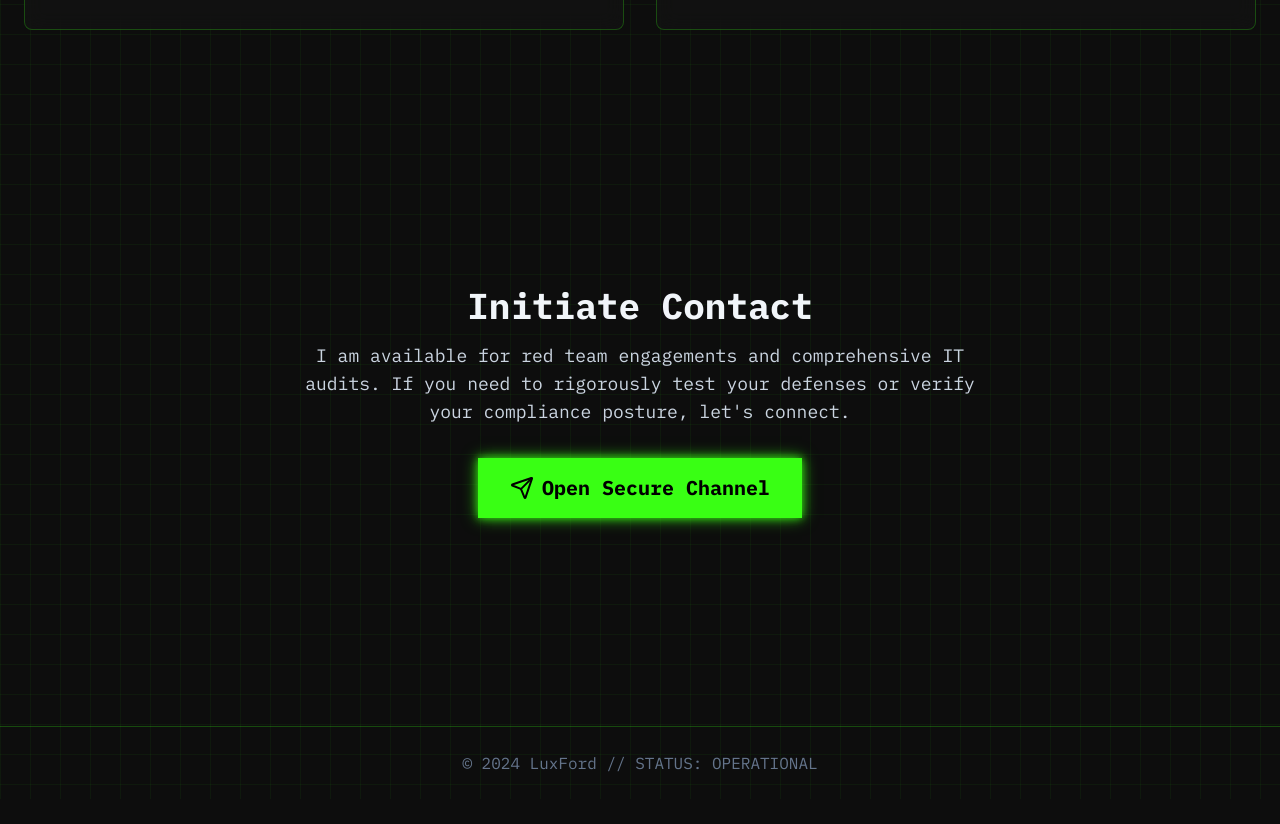
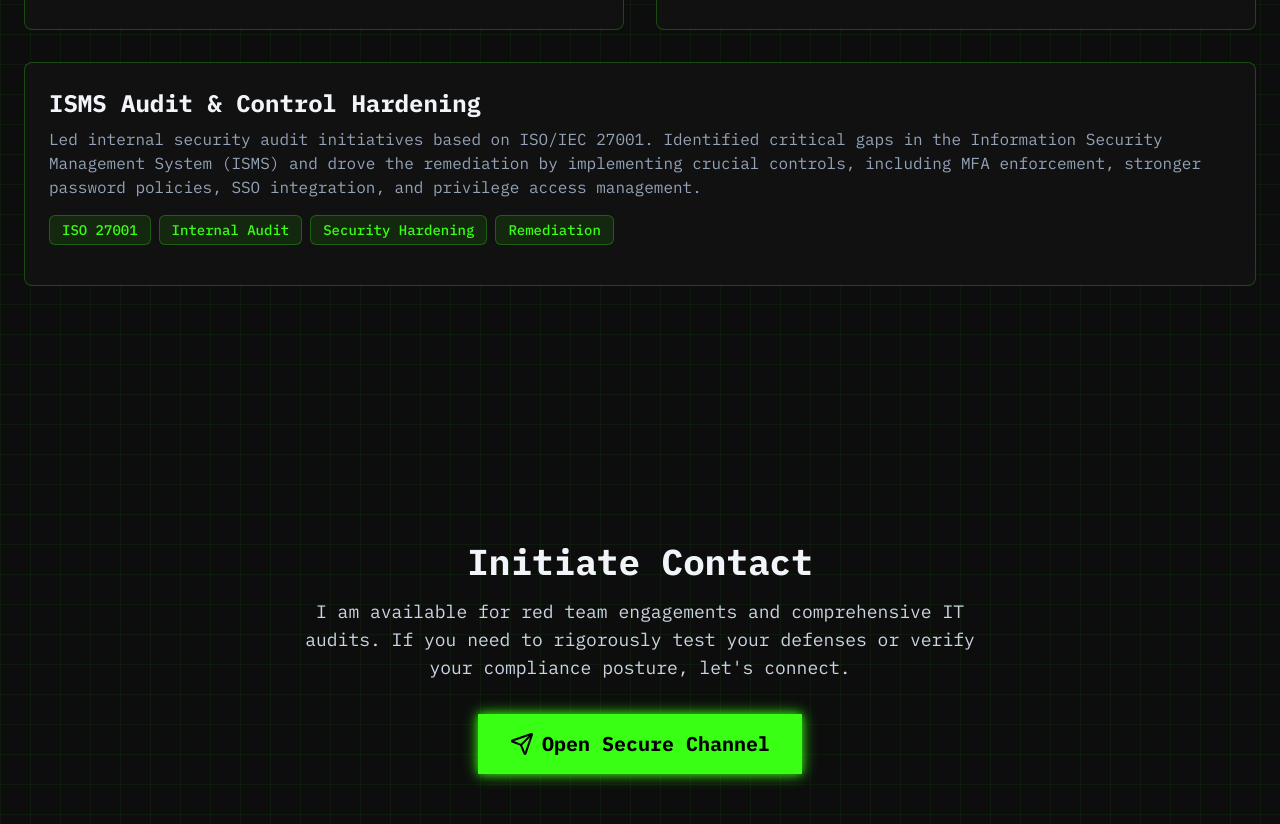
Before and after one commit to thutaphonezaw/thutaphonezaw.github.io, a plain HTML site: page index.html in a window 1280 px wide. Shown: the part 2786-3610 px from the top of the page. Before the commit the page ends 3585 px from the top, so only its background shows below. Drawn offline with nearby package versions, Linux system fonts and the light colour scheme.

Commit message:
Update index.html

```diff
--- a/index.html
+++ b/index.html
@@ -243,6 +243,19 @@
                         </div>
                     </div>
                 </div>
+                <!-- Case Study 3 -->
+                <div class="glass-card rounded-lg overflow-hidden group md:col-span-2">
+                    <div class="p-6">
+                        <h3 class="text-2xl font-bold text-slate-100 mb-2">ISMS Audit & Control Hardening</h3>
+                        <p class="text-slate-400 mb-4">Led internal security audit initiatives based on ISO/IEC 27001. Identified critical gaps in the Information Security Management System (ISMS) and drove the remediation by implementing crucial controls, including MFA enforcement, stronger password policies, SSO integration, and privilege access management.</p>
+                        <div class="flex flex-wrap gap-2 mb-4">
+                           <span class="skill-tag text-sm font-medium py-1 px-3 rounded-md">ISO 27001</span>
+                           <span class="skill-tag text-sm font-medium py-1 px-3 rounded-md">Internal Audit</span>
+                           <span class="skill-tag text-sm font-medium py-1 px-3 rounded-md">Security Hardening</span>
+                           <span class="skill-tag text-sm font-medium py-1 px-3 rounded-md">Remediation</span>
+                        </div>
+                    </div>
+                </div>
             </div>
         </section>
 
```
